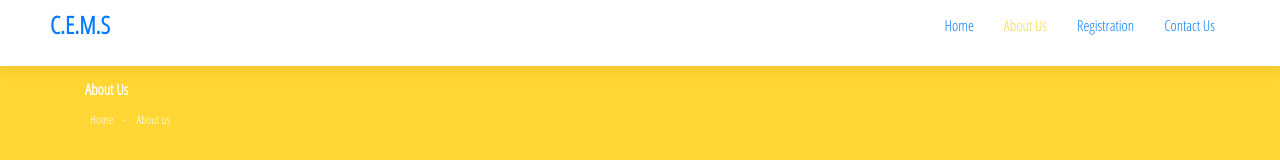
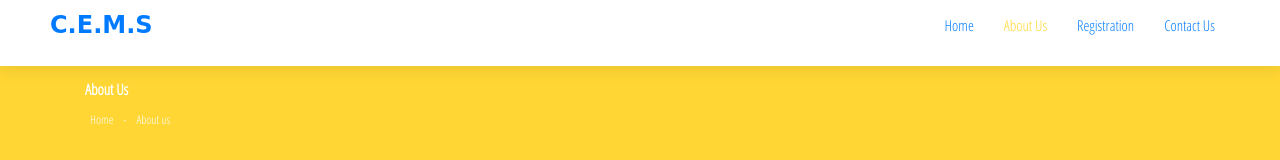
Before and after one commit to mpete5993/Caledon-English-Medium, a plain HTML site: page about.html in a window 1280 px wide. Shown: the top 160 px of the page. Drawn offline with Linux system fonts and the light colour scheme.

Commit message:
Update style.css

```diff
--- a/css/style.css
+++ b/css/style.css
@@ -45,7 +45,7 @@ header .logo {
     font-weight: bold;
     color: var(--blue);
     font-family: 'Lobster', cursive;
-font-family: 'Open Sans Condensed', sans-serif;
+/* font-family: 'Open Sans Condensed', sans-serif; */
 }
 
 header nav {
```
